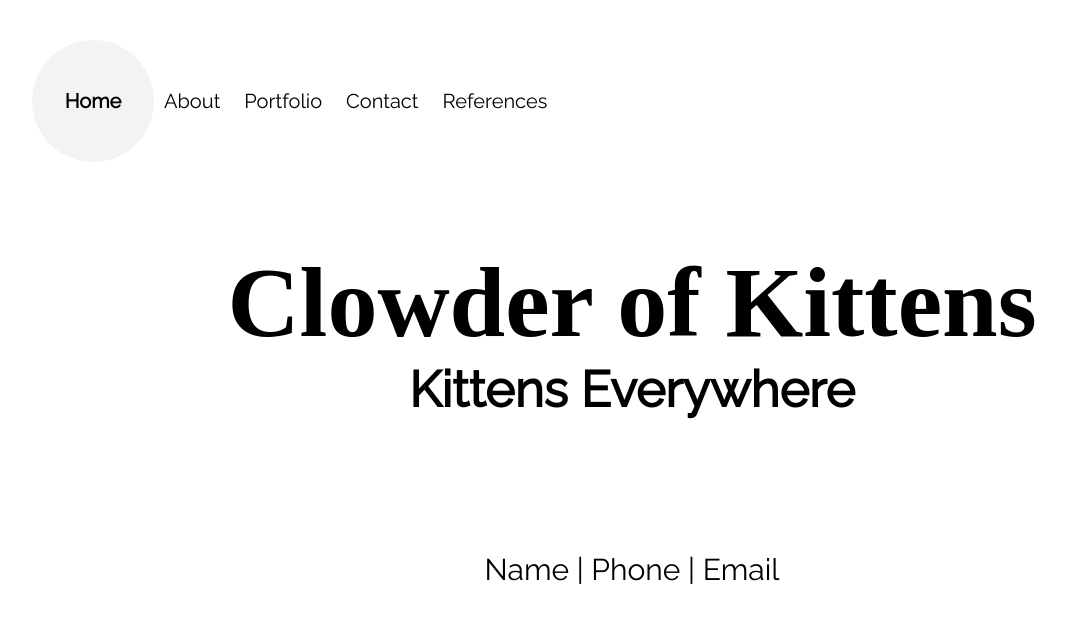
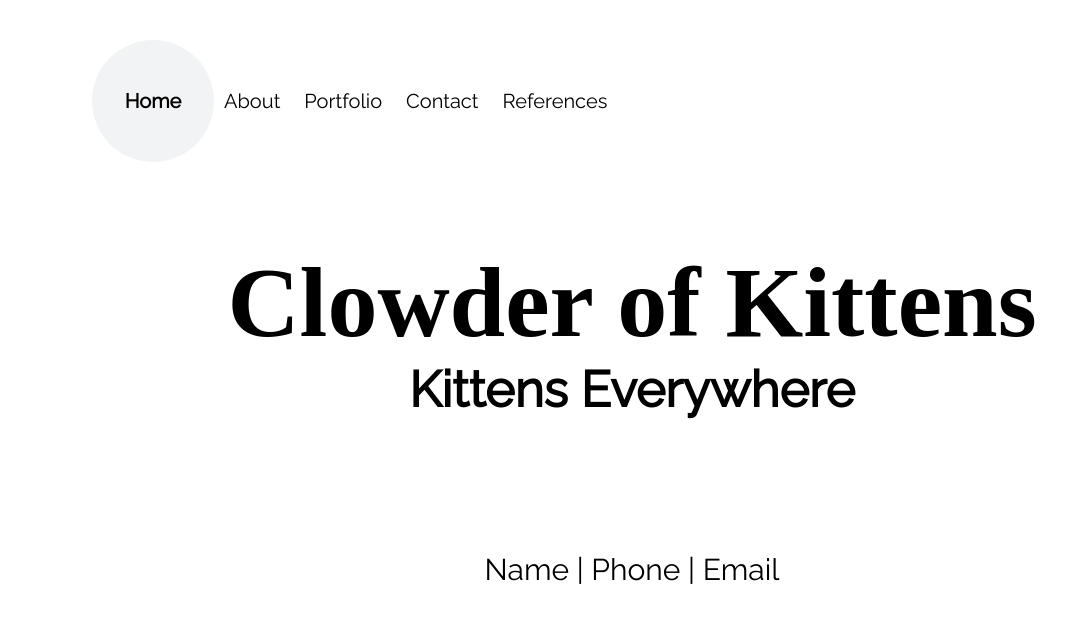
Before and after one commit to keriSpencer/portfolio-app, a React (Create React App) app: page / in a window 1280 px wide. Shown: the top 622 px of the page, without its empty margins (8-1074 px from the left). Built offline with nearby package versions, Linux system fonts and the light colour scheme; a web font is replaced by a local one.

Commit message:
Align nav with content

```diff
--- a/src/styles/App.css
+++ b/src/styles/App.css
@@ -5,7 +5,7 @@
   font-weight: 500;
   list-style: none;
   font-size: 20px;
-  margin-left: 40px;
+  margin-left: 100px;
   text-align: center;
   line-height: 5.6em;
 }
```
